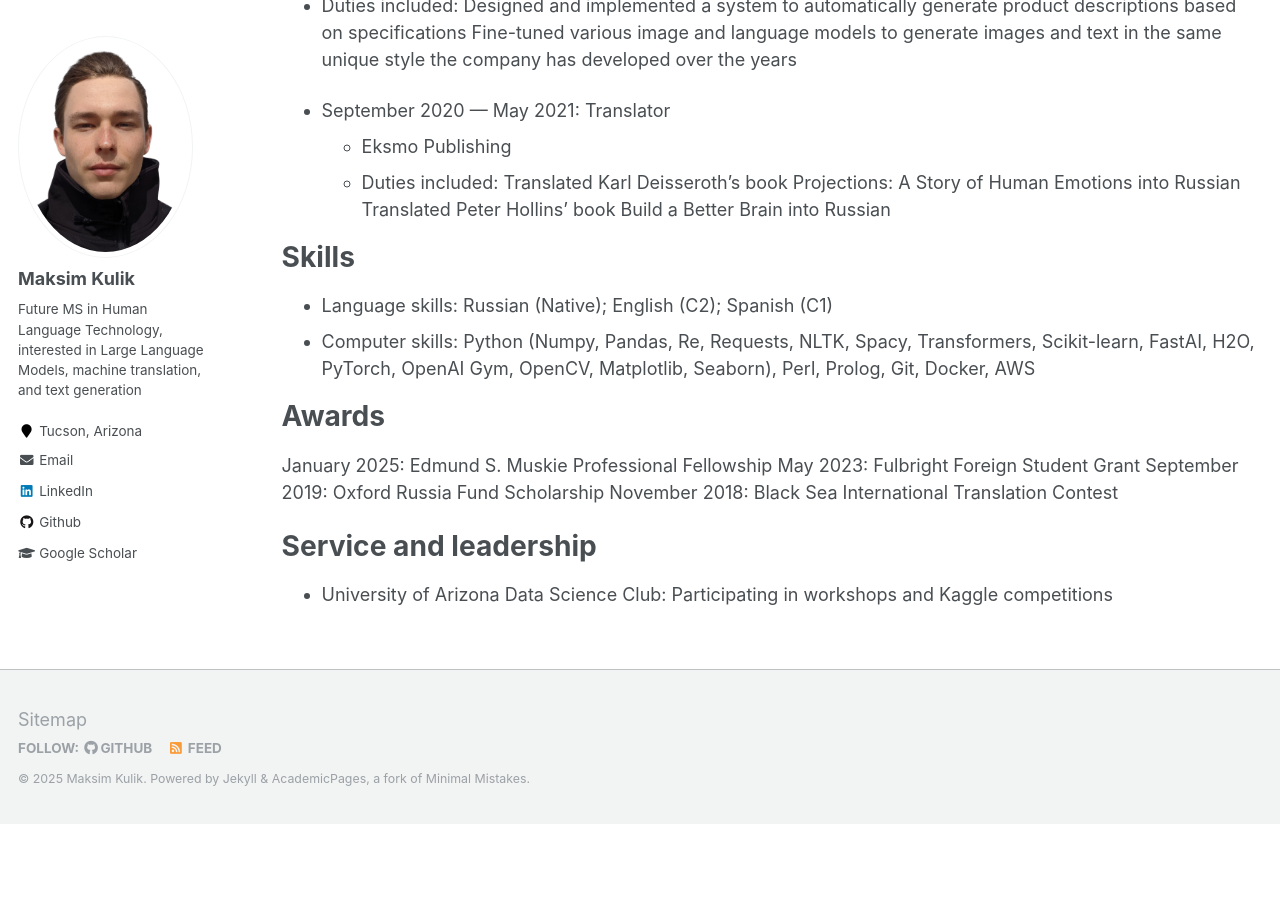
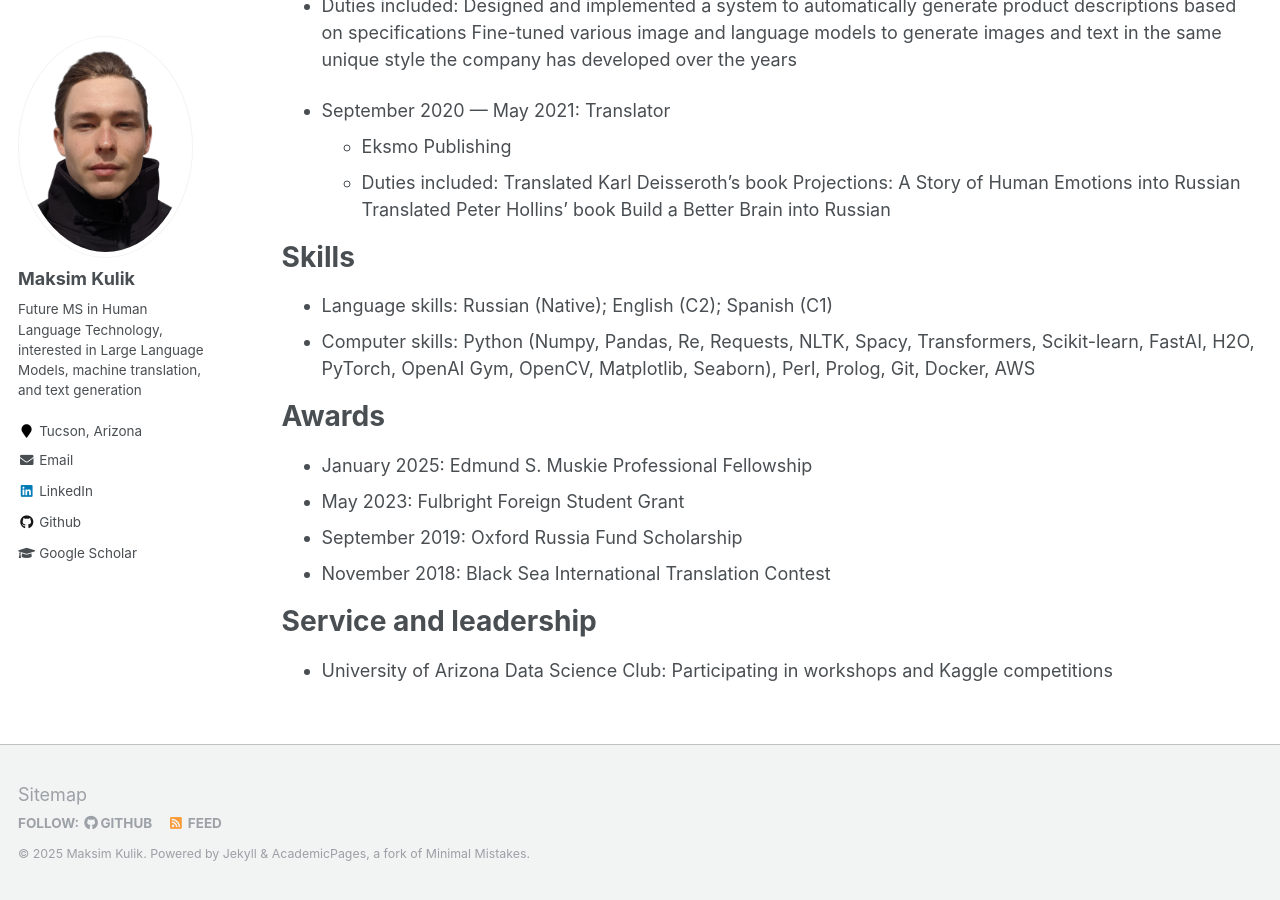
Before and after one commit to h-akston/h-akston.github.io, a Jekyll site: the page built from _pages/cv.md, in a window 1280 px wide and 900 px high, scrolled down 784 px. Built offline with Jekyll 4.4.1, drawn with Linux system fonts in a browser that asks for light colours; before the commit the page ends 1608 px from its top, so only the background shows below that.

Commit message:
Update CV, minor update

```diff
--- a/_pages/cv.md
+++ b/_pages/cv.md
@@ -42,10 +42,10 @@ Skills
 
 Awards
 ======
-January 2025: Edmund S. Muskie Professional Fellowship
-May 2023: Fulbright Foreign Student Grant
-September 2019: Oxford Russia Fund Scholarship
-November 2018: Black Sea International Translation Contest
+* January 2025: Edmund S. Muskie Professional Fellowship
+* May 2023: Fulbright Foreign Student Grant
+* September 2019: Oxford Russia Fund Scholarship
+* November 2018: Black Sea International Translation Contest
 
 Service and leadership
 ======
```
